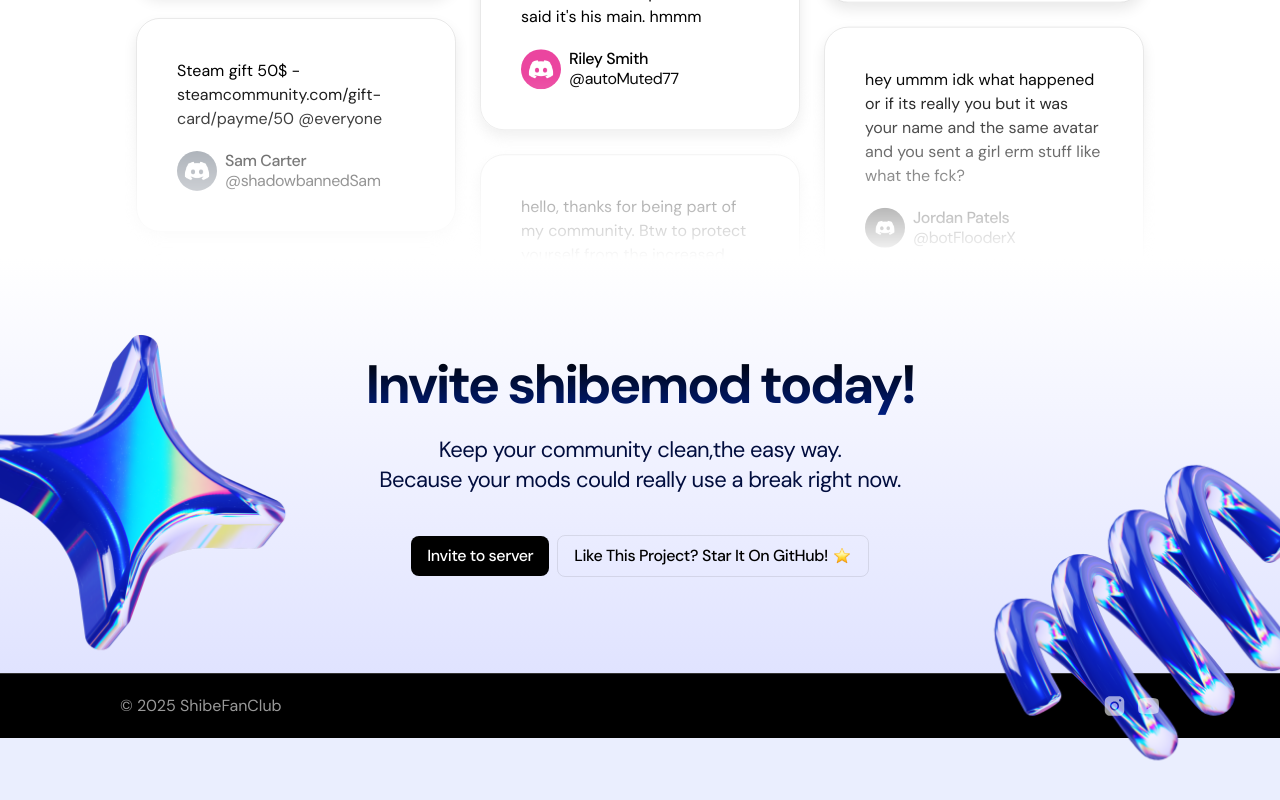
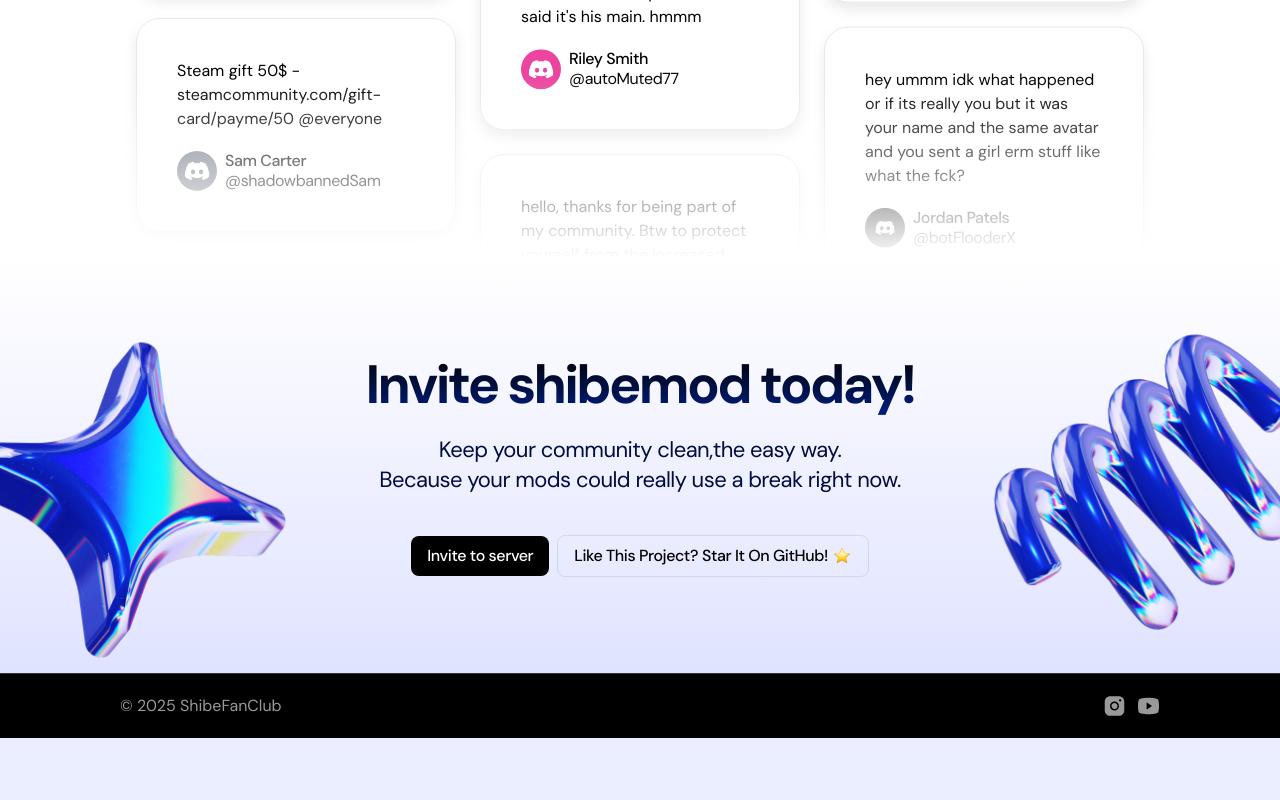
Before and after one commit to wang-yuancheng/shibemod, a Next.js app in the folder landing-page/: page / in a window 1280 px wide. Shown: the part 2489-3289 px from the top of the page. After the commit the page ends 3227 px from the top, so only its background shows below. Built offline with nearby package versions, Linux system fonts and the light colour scheme.

Commit message:
Fix footer overflow

```diff
--- a/landing-page/src/sections/CallToAction.tsx
+++ b/landing-page/src/sections/CallToAction.tsx
@@ -42,7 +42,7 @@ export const CallToAction = () => {
             src={springImage.src}
             alt="Spring Image"
             width={360}
-            className="hidden md:block absolute -right-[331px] -top-[19px]"
+            className="hidden md:block absolute -right-[331px] -top-[157px] "
             style={{ translateY }}
           />
         </div>
```
